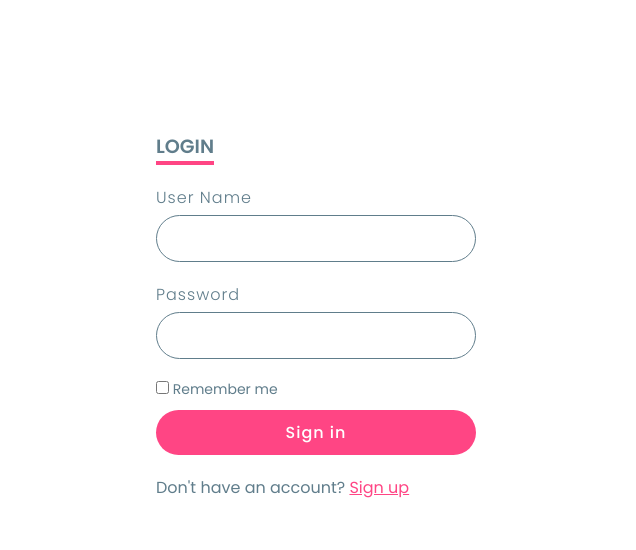
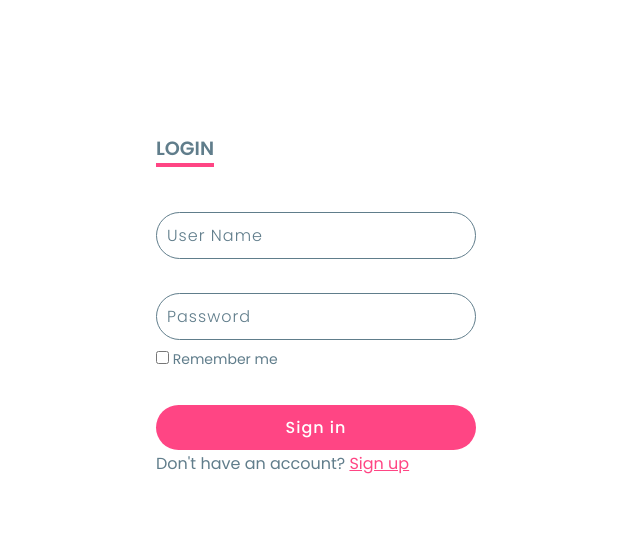
Before and after one commit to QuocVoong/collection-js-css-httml-component, a plain HTML site: page responsive-login-form/index.html in a window 1280 px wide. Shown: the top 550 px of the page, 644-1280 px from the left. Drawn offline with Linux system fonts and the light colour scheme.

Commit message:
float label input when focus

```diff
--- a/responsive-login-form/index.html
+++ b/responsive-login-form/index.html
@@ -16,12 +16,12 @@
                 <h2>Login</h2>
                 <form>
                     <div class="inputBx">
+                        <input type="text" name="" required/>
                         <span>User Name</span>
-                        <input type="text" name=""/>
                     </div>
                     <div class="inputBx">
+                        <input type="password" name="" required/>
                         <span>Password</span>
-                        <input type="password" name=""/>
                     </div>
                     <div class="remember">
                         <label><input type="checkbox" name=""/> Remember me</label>
--- a/responsive-login-form/style.css
+++ b/responsive-login-form/style.css
@@ -65,38 +65,61 @@ section .contentBx .formBx h2
     font-weight: 600;
     font-size: 1.2em;
     text-transform: uppercase;
-    margin-bottom: 20px;
+    margin-bottom: 10px;
     border-bottom: 4px solid #ff4584;
     display: inline-block;
 }
 
 section .contentBx .formBx .inputBx
 {
-    margin-bottom: 20px;
+    position: relative;
+    height: 46px;
+    margin-top: 35px;
 }
 
-section .contentBx .formBx .inputBx span
+section .contentBx .formBx .inputBx:last-child
 {
-    display: inline-block;
-    margin-bottom: 5px;
-    font-weight: 300;
-    font-size: 16px;
-    letter-spacing: 1px;
-    color: #607d8b;
+    margin-top: 0px;
 }
 
 section .contentBx .formBx .inputBx input
 {
+    position: absolute;
+    top: 0;
+    left: 0;
     width: 100%;
     padding: 10px 20px;
     outline: none;
-    font-weight: 600;
+    font-weight: 400;
     font-size: 16px;
     letter-spacing: 1px;
     border: 1px solid #607d8b;
     color: #607d8b;
     background: transparent;
     border-radius: 30px;
+    box-sizing: border-box;
+}
+
+section .contentBx .formBx .inputBx span
+{
+    position: absolute;
+    top: 1px;
+    left: 1px;
+    padding: 10px;
+    display: inline-block;
+    font-weight: 300;
+    font-size: 16px;
+    letter-spacing: 1px;
+    color: #607d8b;
+    transition: 0.5s;
+    pointer-events: none;
+}
+
+section .contentBx .formBx .inputBx input:focus ~ span,
+section .contentBx .formBx .inputBx input:valid ~ span
+{
+    transform: translateX(-10px) translateY(-32px);
+    font-size: 12px;
 }
 
 section .contentBx .formBx .inputBx input[type="submit"]
@@ -116,7 +139,7 @@ section .contentBx .formBx .inputBx input[type="submit"]:hover
 
 section .contentBx .formBx .remember
 {
-    margin-bottom: 10px;
+    margin-top: 10px;
     font-weight: 400px;
     font-size: 14px;
     color: #607d8b;
```
